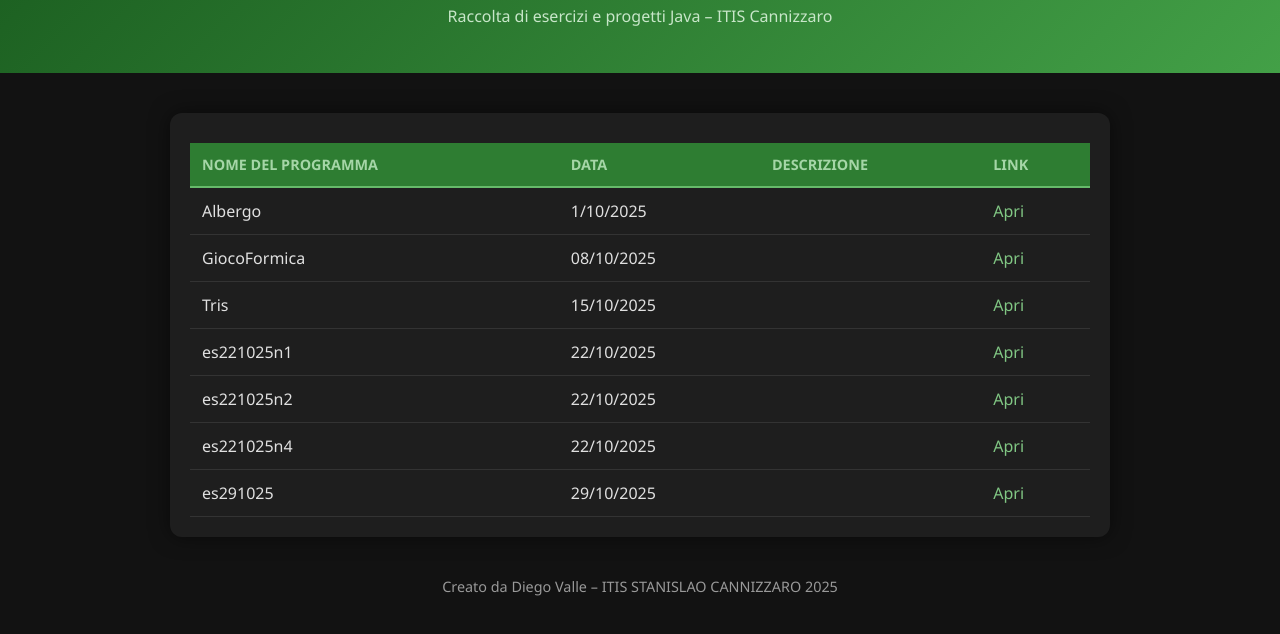
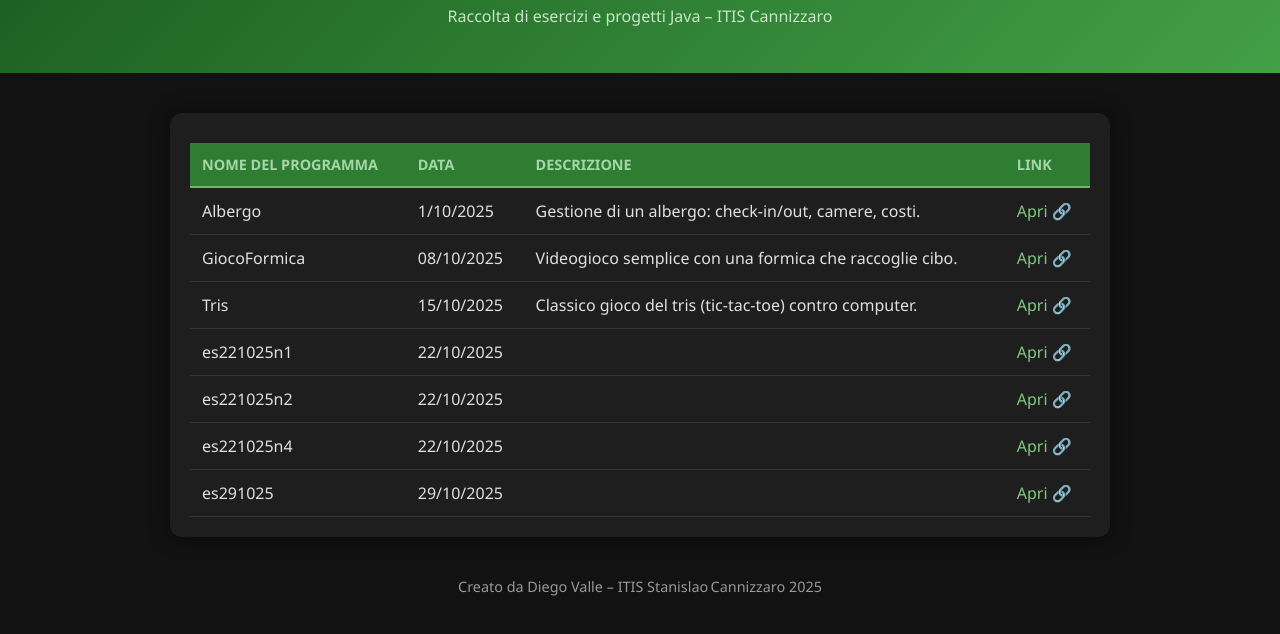
Before and after one commit to Valle-Diego/Informatica, a plain HTML site: page index.html in a window 1280 px wide. Shown: the part 76-710 px from the top of the page. Drawn offline with Linux system fonts and the light colour scheme.

Commit message:
Update index.html

```diff
--- a/index.html
+++ b/index.html
@@ -3,11 +3,12 @@
 <head>
   <meta charset="UTF-8">
   <meta name="viewport" content="width=device-width, initial-scale=1.0">
+  <meta name="description" content="Hub dei programmi Java di Diego Valle: raccolta di esercizi e progetti Java per studenti di informatica.">
   <title>Hub dei Programmi Java - Valle</title>
   <style>
     /* ===== Dark Mode Style (tema verde) ===== */
     body {
-      font-family: "Segoe UI", sans-serif;
+      font-family: "Segoe UI", sans‑serif;
       background-color: #121212;
       color: #e0e0e0;
       margin: 0;
@@ -75,10 +76,12 @@
       color: #81c784;
       text-decoration: none;
       font-weight: 500;
+      transition: transform 0.2s ease;
     }
 
     a:hover {
       color: #c8e6c9;
+      transform: scale(1.05);
       text-decoration: underline;
     }
 
@@ -89,7 +92,7 @@
       font-size: 0.9rem;
     }
 
-    /* Mobile-friendly adjustments */
+    /* Mobile‑friendly adjustments */
     @media (max-width: 600px) {
       table, thead, tbody, th, td, tr {
         display: block;
@@ -130,74 +133,67 @@
     <table>
       <thead>
         <tr>
-          <th>Nome del Programma</th>
-          <th>Data</th>
-          <th>Descrizione</th>
-          <th>Link</th>
+          <th scope="col">Nome del Programma</th>
+          <th scope="col">Data</th>
+          <th scope="col">Descrizione</th>
+          <th scope="col">Link</th>
         </tr>
       </thead>
       <tbody>
         <tr>
           <td data-label="Nome del Programma">Albergo</td>
           <td data-label="Data">1/10/2025</td>
-          <td data-label="Descrizione">
-          </td>
-          <td data-label="Link"><a href="https://valle-diego.github.io/Informatica/Albergo">Apri</a></td>
+          <td data-label="Descrizione">Gestione di un albergo: check‑in/out, camere, costi.</td>
+          <td data-label="Link"><a href="https://valle-diego.github.io/Informatica/Albergo" aria-label="Apri il programma Albergo">Apri 🔗</a></td>
         </tr>
 
         <tr>
           <td data-label="Nome del Programma">GiocoFormica</td>
           <td data-label="Data">08/10/2025</td>
-          <td data-label="Descrizione">
-          </td>
-          <td data-label="Link"><a href="https://valle-diego.github.io/Informatica/GiocoFormica">Apri</a></td>
+          <td data-label="Descrizione">Videogioco semplice con una formica che raccoglie cibo.</td>
+          <td data-label="Link"><a href="https://valle-diego.github.io/Informatica/GiocoFormica" aria-label="Apri il programma GiocoFormica">Apri 🔗</a></td>
         </tr>
 
         <tr>
           <td data-label="Nome del Programma">Tris</td>
           <td data-label="Data">15/10/2025</td>
-          <td data-label="Descrizione">
-          </td>
-          <td data-label="Link"><a href="https://valle-diego.github.io/Informatica/Tris">Apri</a></td>
+          <td data-label="Descrizione">Classico gioco del tris (tic‑tac‑toe) contro computer.</td>
+          <td data-label="Link"><a href="https://valle-diego.github.io/Informatica/Tris" aria-label="Apri il programma Tris">Apri 🔗</a></td>
         </tr>
 
         <tr>
           <td data-label="Nome del Programma">es221025n1</td>
           <td data-label="Data">22/10/2025</td>
-          <td data-label="Descrizione">
-          </td>
-          <td data-label="Link"><a href="https://valle-diego.github.io/Informatica/es221025n1">Apri</a></td>
+          <td data-label="Descrizione"></td>
+          <td data-label="Link"><a href="https://valle-diego.github.io/Informatica/es221025n1" aria-label="Apri il programma es221025n1">Apri 🔗</a></td>
         </tr>
 
         <tr>
           <td data-label="Nome del Programma">es221025n2</td>
           <td data-label="Data">22/10/2025</td>
-          <td data-label="Descrizione">
-          </td>
-          <td data-label="Link"><a href="https://valle-diego.github.io/Informatica/es221025n2">Apri</a></td>
+          <td data-label="Descrizione"></td>
+          <td data-label="Link"><a href="https://valle-diego.github.io/Informatica/es221025n2" aria-label="Apri il programma es221025n2">Apri 🔗</a></td>
         </tr>
 
         <tr>
           <td data-label="Nome del Programma">es221025n4</td>
           <td data-label="Data">22/10/2025</td>
-          <td data-label="Descrizione">
-          </td>
-          <td data-label="Link"><a href="https://valle-diego.github.io/Informatica/es221025n4">Apri</a></td>
+          <td data-label="Descrizione"></td>
+          <td data-label="Link"><a href="https://valle-diego.github.io/Informatica/es221025n4" aria-label="Apri il programma es221025n4">Apri 🔗</a></td>
         </tr>
 
         <tr>
           <td data-label="Nome del Programma">es291025</td>
           <td data-label="Data">29/10/2025</td>
-          <td data-label="Descrizione">
-          </td>
-          <td data-label="Link"><a href="https://valle-diego.github.io/Informatica/es291025">Apri</a></td>
+          <td data-label="Descrizione"></td>
+          <td data-label="Link"><a href="https://valle-diego.github.io/Informatica/es291025" aria-label="Apri il programma es291025">Apri 🔗</a></td>
         </tr>
       </tbody>
     </table>
   </main>
 
   <footer>
-    <p>Creato da Diego Valle – ITIS STANISLAO CANNIZZARO 2025</p>
+    <p>Creato da Diego Valle – ITIS Stanislao Cannizzaro 2025</p>
   </footer>
 
 </body>
```
